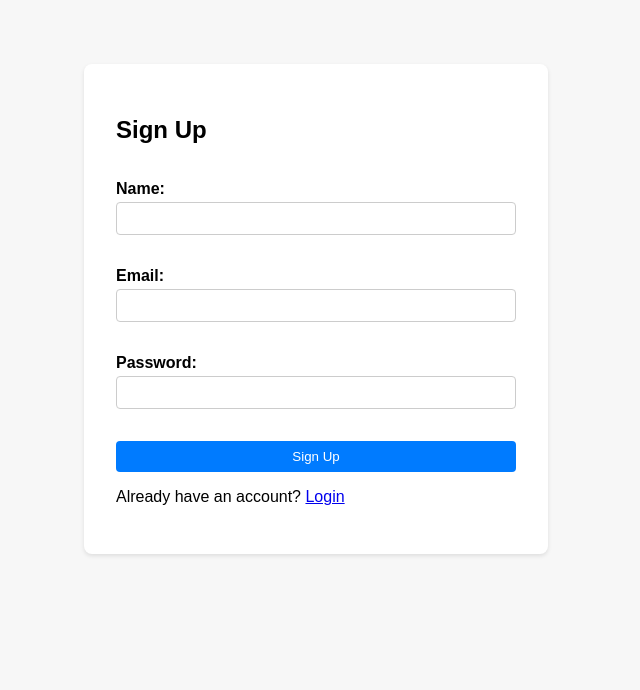
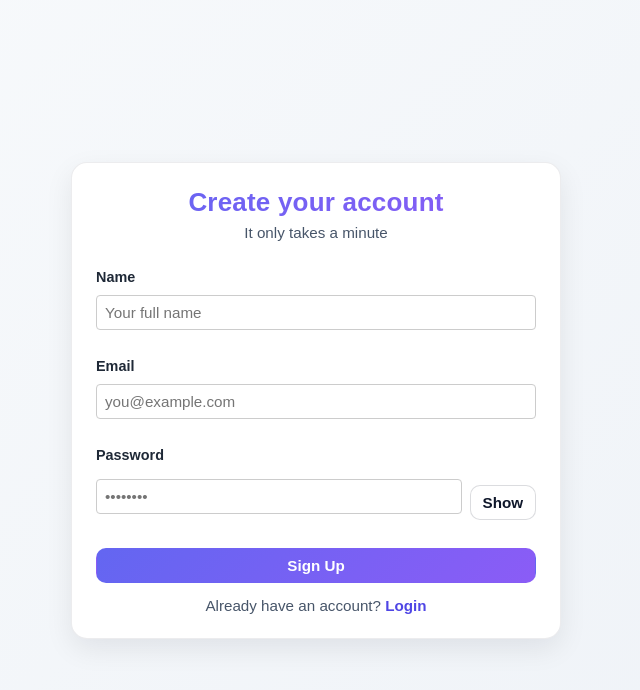
Before and after one commit to DAN6256/degree-audit-frontend, a React (Vite) app: page /signup in a window 1280 px wide. Shown: the top 690 px of the page, without its empty margins (324-964 px from the left). Built offline with nearby package versions, Linux system fonts and the light colour scheme; no server answers.

Commit message:
Style signup

```diff
--- /dev/null
+++ b/src/pages/Signup.css
@@ -0,0 +1,186 @@
+/* Page wrapper */
+.authWrapper {
+  min-height: 100dvh;
+  display: grid;
+  place-items: center;
+  padding: clamp(16px, 3vw, 32px);
+  background: linear-gradient(135deg, #f8fafc 0%, #eef2f7 100%);
+  box-sizing: border-box;
+}
+
+/* Auth card */
+.authCard {
+  width: min(440px, 100%);
+  background: #ffffff;
+  border: 1px solid rgba(15, 23, 42, 0.08);
+  border-radius: 16px;
+  box-shadow: 0 10px 28px rgba(2, 6, 23, 0.08);
+  padding: clamp(16px, 3vw, 24px);
+}
+
+/* Header */
+.authHeader {
+  text-align: center;
+  margin-bottom: 12px;
+}
+
+.authTitle {
+  margin: 0;
+  font-size: clamp(20px, 2.2vw, 26px);
+  font-weight: 800;
+  letter-spacing: 0.2px;
+  background: linear-gradient(135deg, #6366f1 0%, #8b5cf6 100%);
+  -webkit-background-clip: text;
+  -webkit-text-fill-color: transparent;
+  background-clip: text;
+}
+
+.authSubtitle {
+  margin: 6px 0 0;
+  font-size: 0.95rem;
+  color: #475569;
+}
+
+/* Form */
+.authForm {
+  display: grid;
+  gap: 12px;
+  margin-top: 10px;
+}
+
+.field {
+  display: grid;
+  gap: 6px;
+}
+
+.fieldLabel {
+  font-size: 0.92rem;
+  font-weight: 600;
+  color: #1f2937;
+}
+
+.textInput {
+  width: 100%;
+  font-size: 0.98rem;
+  padding: 10px 12px;
+  border: 1px solid #e5e7eb;
+  border-radius: 10px;
+  background: #ffffff;
+  color: #0f172a;
+  box-sizing: border-box;
+}
+
+.textInput:focus {
+  outline: none;
+  border-color: rgba(99, 102, 241, 0.5);
+  box-shadow: 0 0 0 3px rgba(99, 102, 241, 0.15);
+}
+
+/* Password field with toggle */
+.pwGroup {
+  display: grid;
+  grid-template-columns: 1fr auto;
+  gap: 8px;
+  align-items: center;
+}
+
+.pwInput { width: 100%; }
+
+.pwToggle {
+  padding: 10px 12px;
+}
+
+/* Error */
+.formError {
+  margin: 4px 0 0;
+  color: #b91c1c;
+  background: #fff1f2;
+  border: 1px solid #fecaca;
+  border-radius: 10px;
+  padding: 8px 10px;
+  font-size: 0.9rem;
+}
+
+/* Buttons */
+.btn {
+  appearance: none;
+  border: 1px solid rgba(15, 23, 42, 0.15);
+  background: #fff;
+  color: #0f172a;
+  font-weight: 700;
+  font-size: 0.98rem;
+  padding: 10px 12px;
+  border-radius: 12px;
+  cursor: pointer;
+  transition: transform 0.12s ease, box-shadow 0.2s ease, border-color 0.2s ease, background 0.2s ease;
+}
+
+.btn:hover {
+  border-color: rgba(99, 102, 241, 0.5);
+  box-shadow: 0 8px 20px rgba(2, 6, 23, 0.08);
+}
+
+.btn:active { transform: translateY(0.5px); }
+
+.btn:disabled {
+  opacity: 0.65;
+  cursor: not-allowed;
+}
+
+.btnPrimary {
+  background: linear-gradient(135deg, #6366f1, #8b5cf6);
+  color: #ffffff;
+  border-color: transparent;
+}
+
+.btnPrimary:hover {
+  box-shadow: 0 10px 24px rgba(99, 102, 241, 0.26);
+}
+
+.btnGhost {
+  background: #f8fafc;
+}
+
+/* Footer text */
+.authAlt {
+  margin: 14px 0 0;
+  font-size: 0.95rem;
+  text-align: center;
+  color: #475569;
+}
+
+.authLink {
+  color: #4f46e5;
+  font-weight: 700;
+  text-decoration: none;
+}
+
+.authLink:hover { text-decoration: underline; }
+
+/* Reduced motion */
+@media (prefers-reduced-motion: reduce) {
+  .btn, .textInput { transition: none; }
+}
+
+/* Dark mode (auto by system setting) */
+@media (prefers-color-scheme: dark) {
+  .authWrapper {
+    background: linear-gradient(135deg, #0b1020 0%, #0e1324 100%);
+  }
+  .authCard {
+    background: #0f172a;
+    border-color: rgba(226,232,240,0.08);
+    box-shadow: 0 10px 28px rgba(2,6,23,0.6);
+  }
+  .authSubtitle { color: #cbd5e1; }
+  .fieldLabel { color: #e5e7eb; }
+  .textInput {
+    background: #0b1020;
+    color: #e2e8f0;
+    border-color: #1f2937;
+  }
+  .btnGhost { background: #0b1020; color: #e2e8f0; border-color: #1f2937; }
+  .formError { background: #2b1112; color: #fecaca; border-color: #7f1d1d; }
+  .authAlt { color: #94a3b8; }
+  .authLink { color: #a5b4fc; }
+}
--- a/src/pages/Signup.module.css
+++ /dev/null
@@ -1,24 +0,0 @@
-/* Styling for the signup page */
-
-.wrapper {
-  max-width: 400px;
-  margin: 4rem auto;
-  padding: 2rem;
-  background-color: #ffffff;
-  border-radius: 8px;
-  box-shadow: 0 2px 4px rgba(0, 0, 0, 0.1);
-}
-
-.form {
-  display: flex;
-  flex-direction: column;
-}
-
-.form > div {
-  margin-bottom: 1rem;
-}
-
-.error {
-  color: red;
-  margin-top: 0.5rem;
-}
--- a/src/pages/Signup.tsx
+++ b/src/pages/Signup.tsx
@@ -1,20 +1,24 @@
 import React, { useState } from 'react';
 import { useNavigate, Link } from 'react-router-dom';
 import { signup as apiSignup, login as apiLogin } from '../api';
-import styles from './Signup.module.css';
 import { useAuth } from '../hooks/useAuth';
+import './Signup.css';
 
 const Signup: React.FC = () => {
   const navigate = useNavigate();
   const { login } = useAuth();
+  const [name, setName] = useState('');
   const [email, setEmail] = useState('');
   const [password, setPassword] = useState('');
-  const [name, setName] = useState('');
+  const [showPw, setShowPw] = useState(false);
   const [error, setError] = useState('');
+  const [submitting, setSubmitting] = useState(false);
 
   const handleSubmit = async (e: React.FormEvent) => {
     e.preventDefault();
+    if (submitting) return;
     setError('');
+    setSubmitting(true);
     try {
       await apiSignup(email, password, name);
       const data = await apiLogin(email, password);
@@ -22,32 +26,86 @@ const Signup: React.FC = () => {
       navigate('/dashboard');
     } catch (err: any) {
       console.error(err);
-      setError(err.response?.data?.message || 'Signup failed');
+      setError(err?.response?.data?.message || 'Signup failed');
+    } finally {
+      setSubmitting(false);
     }
   };
 
   return (
-    <div className={styles.wrapper}>
-      <h2>Sign Up</h2>
-      <form onSubmit={handleSubmit} className={styles.form}>
-        <div>
-          <label>Name:</label>
-          <input type="text" value={name} onChange={(e) => setName(e.target.value)} />
-        </div>
-        <div>
-          <label>Email:</label>
-          <input type="email" value={email} onChange={(e) => setEmail(e.target.value)} required />
-        </div>
-        <div>
-          <label>Password:</label>
-          <input type="password" value={password} onChange={(e) => setPassword(e.target.value)} required />
-        </div>
-        {error && <p className={styles.error}>{error}</p>}
-        <button type="submit">Sign Up</button>
-      </form>
-      <p>
-        Already have an account? <Link to="/login">Login</Link>
-      </p>
+    <div className="authWrapper">
+      <div className="authCard">
+        <header className="authHeader">
+          <h2 className="authTitle">Create your account</h2>
+          <p className="authSubtitle">It only takes a minute</p>
+        </header>
+
+        <form onSubmit={handleSubmit} className="authForm" noValidate>
+          <div className="field">
+            <label htmlFor="name" className="fieldLabel">Name</label>
+            <input
+              id="name"
+              className="textInput"
+              type="text"
+              placeholder="Your full name"
+              value={name}
+              onChange={(e) => setName(e.target.value)}
+              required
+            />
+          </div>
+
+          <div className="field">
+            <label htmlFor="email" className="fieldLabel">Email</label>
+            <input
+              id="email"
+              className="textInput"
+              type="email"
+              autoComplete="email"
+              placeholder="you@example.com"
+              value={email}
+              onChange={(e) => setEmail(e.target.value)}
+              required
+              aria-invalid={!!error}
+            />
+          </div>
+
+          <div className="field">
+            <label htmlFor="password" className="fieldLabel">Password</label>
+            <div className="pwGroup">
+              <input
+                id="password"
+                className="textInput pwInput"
+                type={showPw ? 'text' : 'password'}
+                autoComplete="new-password"
+                placeholder="••••••••"
+                value={password}
+                onChange={(e) => setPassword(e.target.value)}
+                required
+                minLength={6}
+              />
+              <button
+                type="button"
+                className="btn btnGhost pwToggle"
+                onClick={() => setShowPw((v) => !v)}
+                aria-pressed={showPw}
+                aria-label={showPw ? 'Hide password' : 'Show password'}
+              >
+                {showPw ? 'Hide' : 'Show'}
+              </button>
+            </div>
+          </div>
+
+          {error && <p className="formError" role="alert">{error}</p>}
+
+          <button className="btn btnPrimary authSubmit" type="submit" disabled={submitting}>
+            {submitting ? 'Creating account…' : 'Sign Up'}
+          </button>
+        </form>
+
+        <p className="authAlt">
+          Already have an account? <Link className="authLink" to="/login">Login</Link>
+        </p>
+      </div>
     </div>
   );
 };
```
